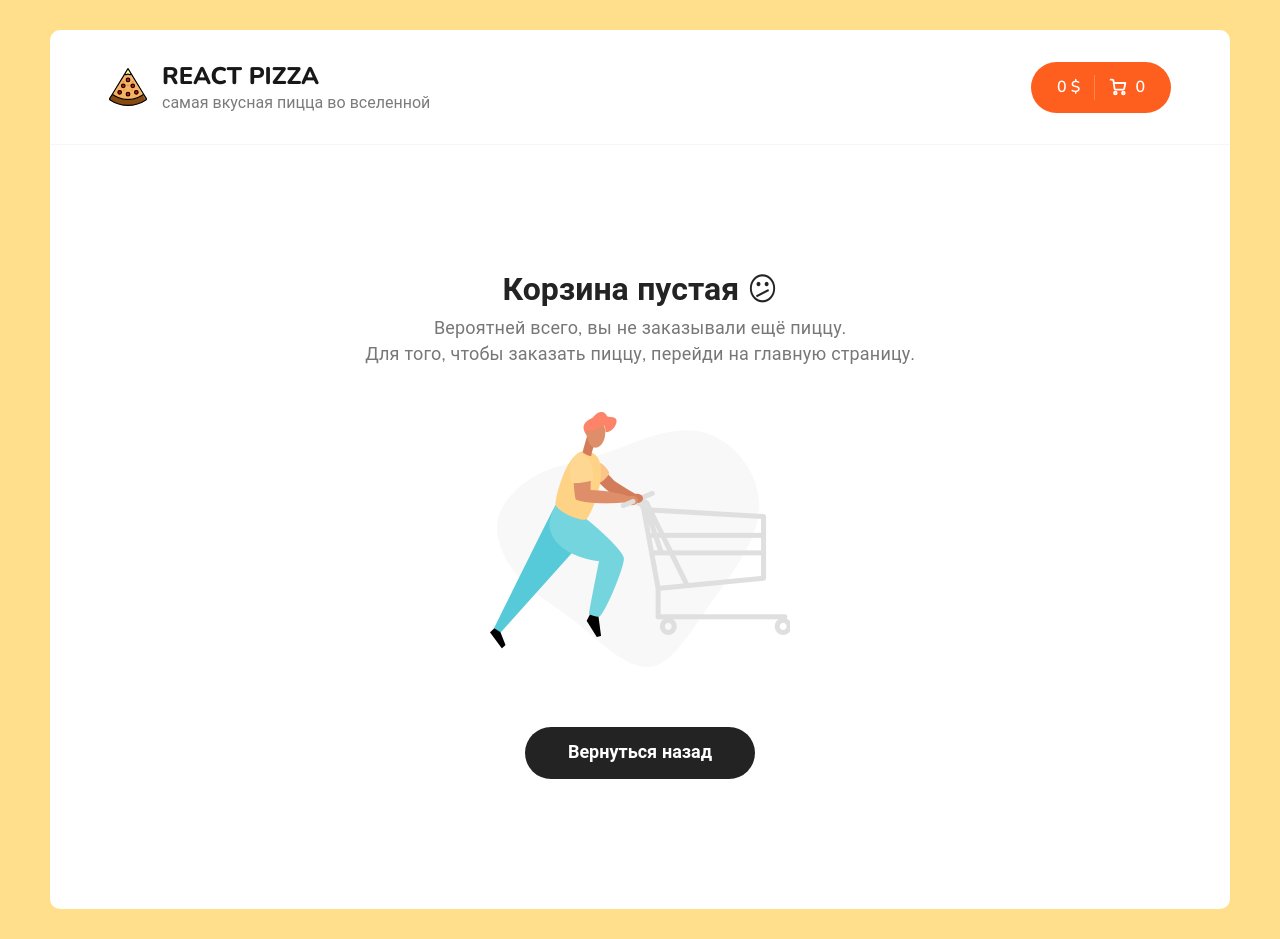
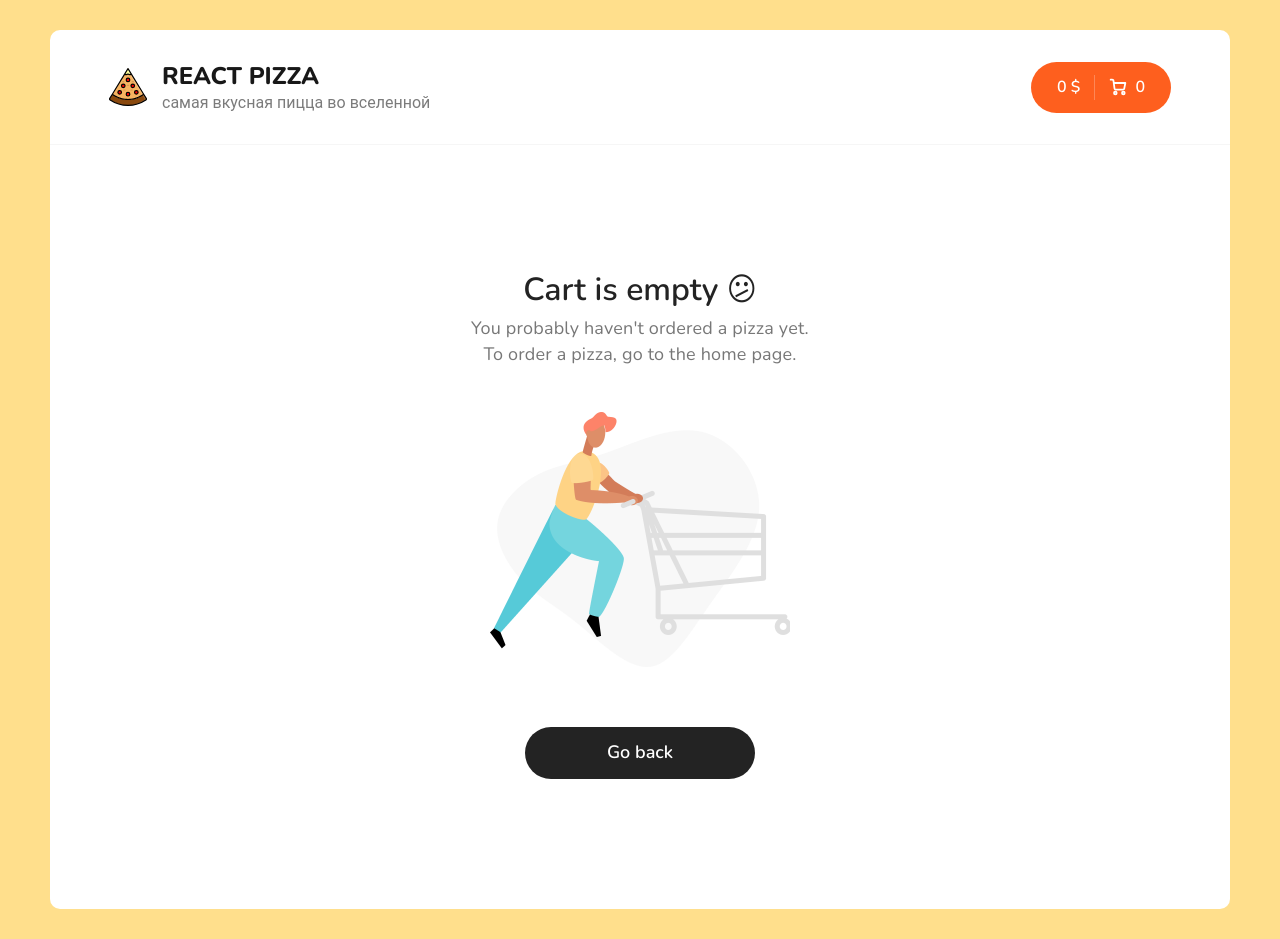
Before and after one commit to maria-khabian/react-pizzas, a React (Create React App) app: page /cart in a window 1280 px wide. Built offline with nearby package versions, Linux system fonts and the light colour scheme.

Commit message:
translate into English

```diff
--- a/src/App.tsx
+++ b/src/App.tsx
@@ -28,15 +28,15 @@ function App() {
       <Route path="/" element={<MainLayout />}>
         <Route path="" element={<Home />} />
         <Route path="cart" element={
-          <React.Suspense fallback={<div>Идёт загрузка страницы...</div>}>
+          <React.Suspense fallback={<div>The page is loading...</div>}>
             <Cart />
           </React.Suspense>} />
         <Route path="pizza/:id" element={
-          <React.Suspense fallback={<div>Идёт загрузка страницы...</div>}>
+          <React.Suspense fallback={<div>The page is loading...</div>}>
             <FullPizza />
           </React.Suspense>} />
         <Route path="*" element={
-          <React.Suspense fallback={<div>Идёт загрузка страницы...</div>}>
+          <React.Suspense fallback={<div>The page is loading...</div>}>
             <NotFound />
           </React.Suspense>} />
       </Route>
--- a/src/components/CartEmpty/CartEmpty.tsx
+++ b/src/components/CartEmpty/CartEmpty.tsx
@@ -6,15 +6,15 @@ const CartEmpty: React.FC = () => {
   return (
     <>
       <div className="cart cart--empty">
-        <h2>Корзина пустая 😕</h2>
+        <h2>Cart is empty 😕</h2>
         <p>
-          Вероятней всего, вы не заказывали ещё пиццу.
+        You probably haven't ordered a pizza yet.
           <br />
-          Для того, чтобы заказать пиццу, перейди на главную страницу.
+          To order a pizza, go to the home page.
         </p>
         <img src={emptyCart} alt="Empty cart" />
         <Link to="/" className="button button--black">
-          <span>Вернуться назад</span>
+          <span>Go back</span>
         </Link>
       </div>
     </>
--- a/src/components/NotFoundBlock/NotFoundBlock.tsx
+++ b/src/components/NotFoundBlock/NotFoundBlock.tsx
@@ -8,12 +8,12 @@ const NotFoundBlock: React.FC = () => {
   return (
     <div className={st.cart}>
       <div className={st.cartTitle}>
-        <h1>Ничего не найдено</h1>
+        <h1>Nothing was found</h1>
         <img src={sadSmile} alt="sadSmile" />
       </div>
 
-      <p>К сожалению данная страница отсутствует в интренет-магазине.</p>
-      <button className="button">Вернуться назад</button>
+      <p>Unfortunately this page is not available on the webshop.</p>
+      <button className="button">Go back</button>
     </div>
   );
 }
--- a/src/components/PizzaBlock/PizzaBlock.tsx
+++ b/src/components/PizzaBlock/PizzaBlock.tsx
@@ -20,7 +20,7 @@ const PizzaBlock: React.FC<PizzaBlockProps> = ({ id, title, price, imageUrl, typ
   const cartItem = useSelector(getCartItemSelectorById(id));
   const dispatch = useDispatch();
 
-  const typeNames = ['Традиционное', 'Тонкое'];
+  const typeNames = ['Traditional', 'Thin'];
 
   //console.log(cartItem);
   const addedCount = cartItem ? cartItem.count : 0;
@@ -84,7 +84,7 @@ const PizzaBlock: React.FC<PizzaBlockProps> = ({ id, title, price, imageUrl, typ
                 fill="white"
               />
             </svg>
-            <span>Добавить</span>
+            <span>Add</span>
             {addedCount > 0 && <i>{addedCount}</i>}
           </div>
         </div>
--- a/src/components/Sort.tsx
+++ b/src/components/Sort.tsx
@@ -14,12 +14,12 @@ type SortProps = {
 
 //переделали стейт на объекты со свойствами
 export const listSelected: ItemSelected[] = [
-  { name: 'популярности ↑', sortProperty: TSort.RATING_DESC },
-  { name: 'популярности ↓', sortProperty: TSort.RATING_ASC },
-  { name: 'цене ↑', sortProperty: TSort.PRICE_DESC },
-  { name: 'цене ↓', sortProperty: TSort.PRICE_ASC },
-  { name: 'алфавиту ↑', sortProperty: TSort.TITLE_DESC },
-  { name: 'алфавиту ↓', sortProperty: TSort.TITLE_ASC },
+  { name: 'popularity ↑', sortProperty: TSort.RATING_DESC },
+  { name: 'popularity ↓', sortProperty: TSort.RATING_ASC },
+  { name: 'price ↑', sortProperty: TSort.PRICE_DESC },
+  { name: 'price ↓', sortProperty: TSort.PRICE_ASC },
+  { name: 'alphabetically ↑', sortProperty: TSort.TITLE_DESC },
+  { name: 'alphabetically ↓', sortProperty: TSort.TITLE_ASC },
 ];
 
 const Sort: React.FC<SortProps> = React.memo(
@@ -71,7 +71,7 @@ const Sort: React.FC<SortProps> = React.memo(
                  fill="#2C2C2C"
                />
              </svg>
-             <b>Сортировка по:</b>
+             <b>Sort by:</b>
            </div>
 
            <span
--- a/src/pages/Cart.tsx
+++ b/src/pages/Cart.tsx
@@ -86,7 +86,7 @@ const Cart: React.FC = () => {
               strokeLinejoin="round"></path>
           </svg>
 
-          <span>Очистить корзину</span>
+          <span>Clear cart</span>
         </div>
       </div>
       <div className="content__items">
@@ -98,11 +98,11 @@ const Cart: React.FC = () => {
         <div className="cart__bottom-details">
           <span>
             {' '}
-            Всего пицц: <b>{sumCart} шт.</b>{' '}
+            Total pizzas: <b>{sumCart} шт.</b>{' '}
           </span>
           <span>
             {' '}
-            Сумма заказа: <b>{totalPrice} $</b>{' '}
+            Order amount: <b>{totalPrice} $</b>{' '}
           </span>
         </div>
         <div className="cart__bottom-buttons">
@@ -120,10 +120,10 @@ const Cart: React.FC = () => {
                 strokeLinecap="round"
                 strokeLinejoin="round"></path>
             </svg>
-            <span>Вернуться назад</span>
+            <span>Go back</span>
           </Link>
           <div className="button pay-btn">
-            <span>Оплатить сейчас</span>
+            <span>Pay now</span>
           </div>
         </div>
       </div>
--- a/src/pages/FullPizza.tsx
+++ b/src/pages/FullPizza.tsx
@@ -25,7 +25,7 @@ const FullPizza: React.FC = () => {
         const { data } = await axios.get('https://62c839ba0f32635590d478cf.mockapi.io/items/' + id);
         setPizza(data);
       } catch (error) {
-        alert('Ошибка про получении пиццы!');
+        alert('Mistake about receiving a pizza!');
         navigate('/');
       }
     }
@@ -43,11 +43,11 @@ const FullPizza: React.FC = () => {
       <img src={pizza.imageUrl} alt="pizza" />
 
       <p className="fullPizza-block_description">
-        <span>Состав: </span>
+        <span>Composition: </span>
         {pizza.description}
       </p>
       <p className="fullPizza-block_price">
-        <span>Цена: </span>
+        <span>Price: </span>
         {pizza.price} $
       </p>
       <div className="cart__bottom-buttons">
@@ -65,7 +65,7 @@ const FullPizza: React.FC = () => {
               strokeLinecap="round"
               strokeLinejoin="round"></path>
           </svg>
-          <span>Вернуться назад</span>
+          <span>Go back</span>
         </Link>
       </div>
     </div>
--- a/src/pages/Home.tsx
+++ b/src/pages/Home.tsx
@@ -129,8 +129,8 @@ const Home: React.FC = () => {
       <h2 className="content__title">Все пиццы</h2>
       {status === 'error' ? (
         <div className="content__error-info">
-          <h2>Произошла ошибка 😕</h2>{' '}
-          <p>К сожалению не удалось получить пиццы. Попробуйте повторить попытку позже.</p>
+          <h2>There was an error 😕</h2>{' '}
+          <p>Unfortunately the pizzas could not be delivered. Try again later.</p>
         </div>
       ) : (
         <div className="content__items">
--- a/src/redux/slices/filterSlices.ts
+++ b/src/redux/slices/filterSlices.ts
@@ -31,7 +31,7 @@ const initialState: FilterSlicesState = {
   // },
   currentPage: 1,
   sortType: {
-    name: 'популярности ↑',
+    name: 'popularity ↑',
     sortProperty: TSort.PRICE_DESC,
   },
 };
```
